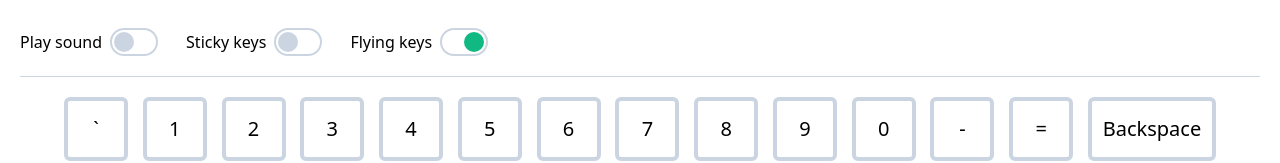
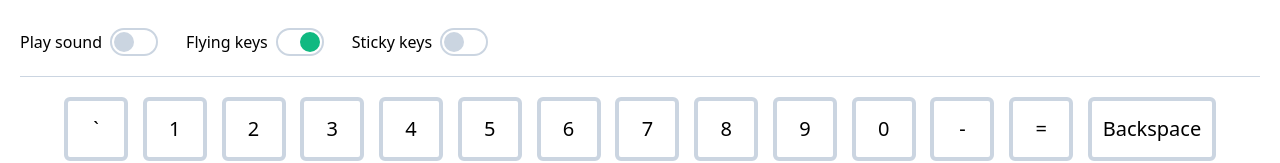
Before and after one commit to AutomaticPotato/boared, a Vue app: page / in a window 1280 px wide. Shown: the top 163 px of the page. Built offline with nearby package versions, Linux system fonts and the light colour scheme.

Commit message:
Changed switch button positions

```diff
--- a/src/components/OptionsBar.vue
+++ b/src/components/OptionsBar.vue
@@ -10,11 +10,11 @@ const { playSound, stickyKeys, flyingKeys } = useOptions()
 <template>
     <div class="flex flex-wrap w-full pb-3 mb-5 border-b border-slate-300 gap-5">
         <SwitchButton v-model="playSound"> Play sound </SwitchButton>
+        <SwitchButton v-model="flyingKeys"> Flying keys </SwitchButton>
         <SwitchButton v-model="stickyKeys"> Sticky keys </SwitchButton>
         <Transition class="transition-all duration-300 ease-out" enter-from-class="scale-0" enter-to-class="scale-100"
             leave-to-class="scale-0">
             <ResetIcon v-if="stickyKeys" class="flex gap-2 items-center" />
         </Transition>
-        <SwitchButton v-model="flyingKeys"> Flying keys </SwitchButton>
     </div>
 </template>
```
Also changed, not shown: 2 other files (tests, documents, lock files or other folders).
